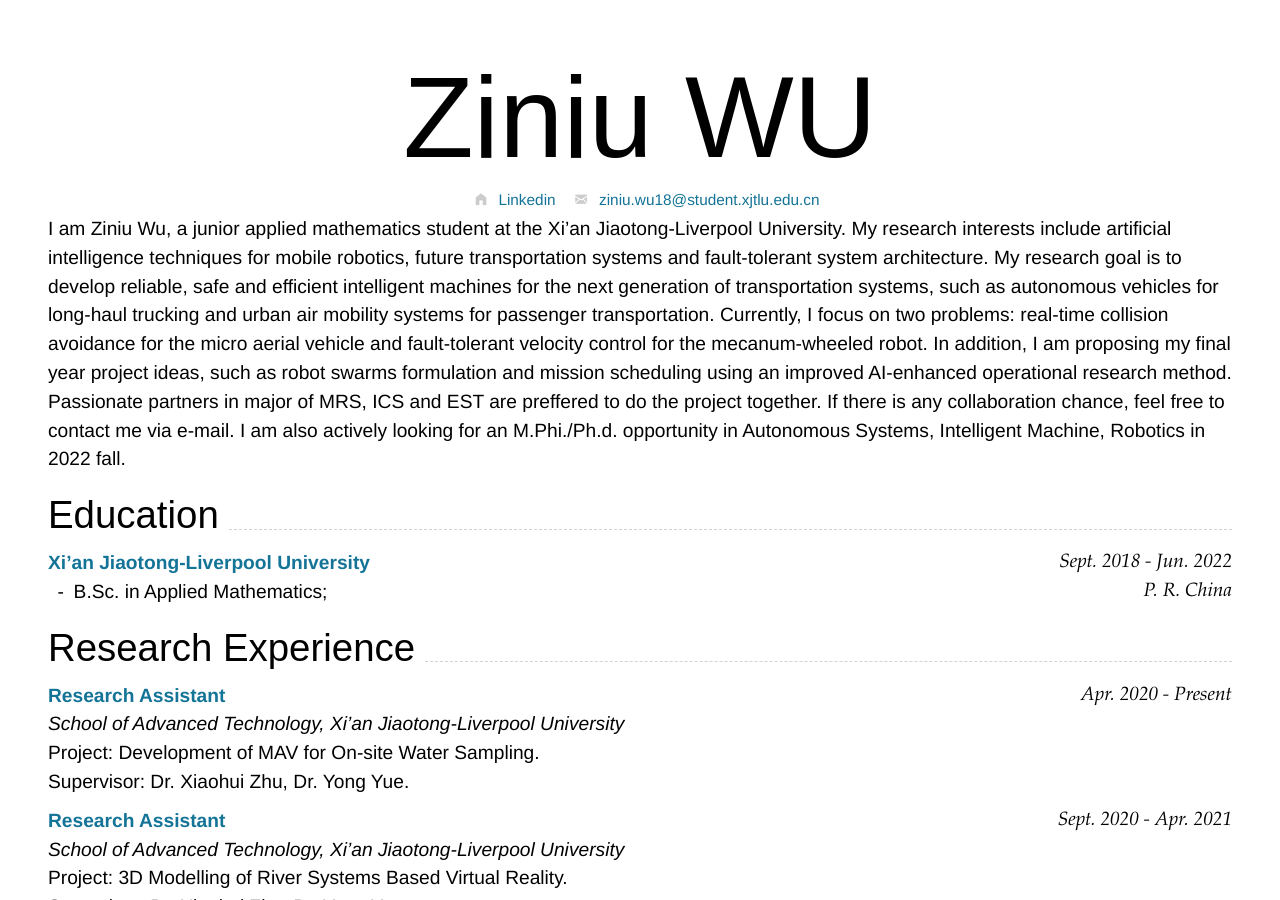
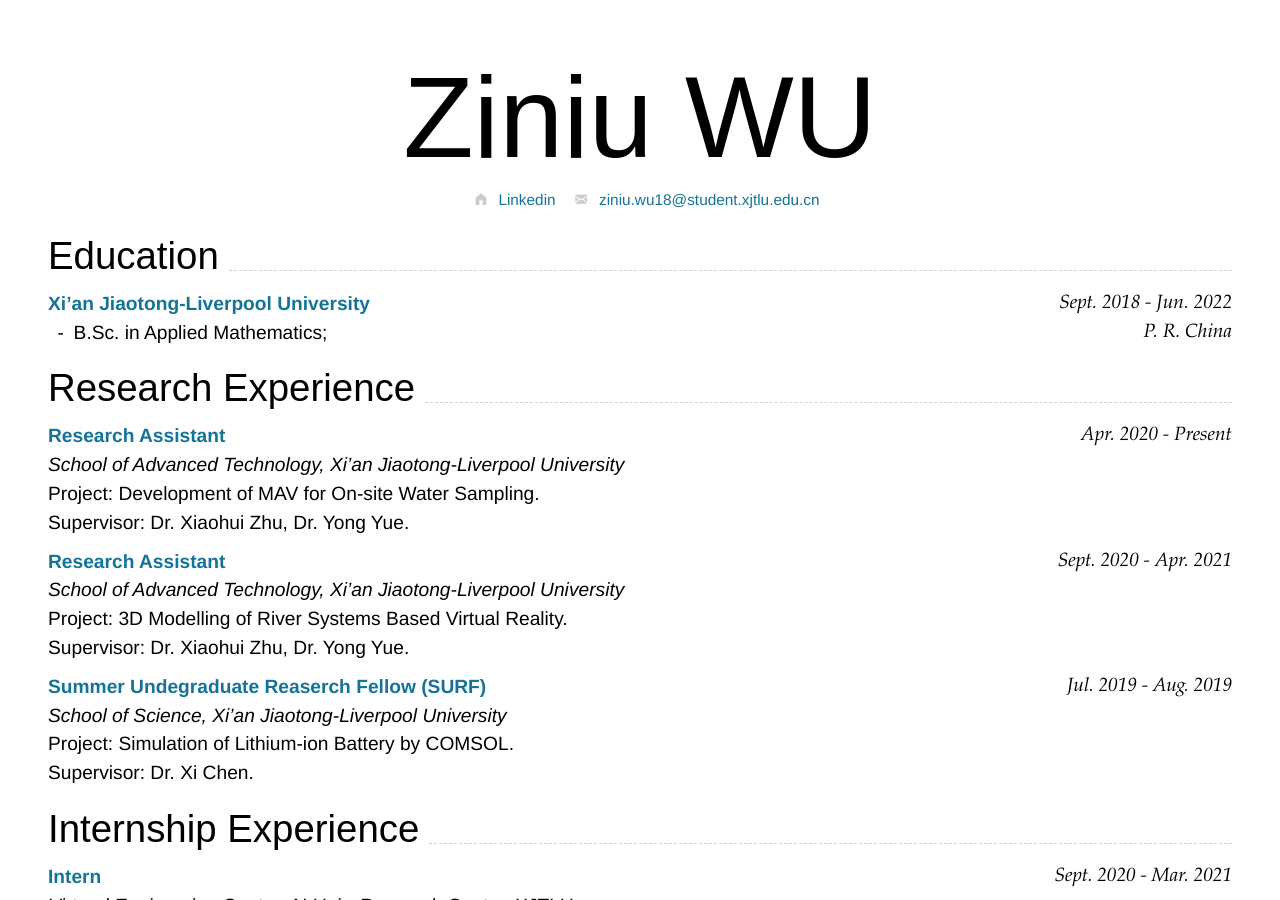
Before and after one commit to RoboDD/ziniu-cv, a Jekyll site: the page built from index.md, in a window 1280 px wide and 900 px high. Built offline with Jekyll 4.4.1, drawn with Linux system fonts in a browser that asks for light colours; nearby versions of some CDN libraries.

Commit message:
Update index.md

```diff
--- a/index.md
+++ b/index.md
@@ -21,7 +21,7 @@ Supported arguments:
 
 {% include cv-contact.html %}
 
-I am Ziniu Wu, a junior applied mathematics student at the Xi'an Jiaotong-Liverpool University. My research interests include artificial intelligence techniques for mobile robotics, future transportation systems and fault-tolerant system architecture. My research goal is to develop reliable, safe and efficient intelligent machines for the next generation of transportation systems, such as autonomous vehicles for long-haul trucking and urban air mobility systems for passenger transportation. Currently, I focus on two problems: real-time collision avoidance for the micro aerial vehicle and fault-tolerant velocity control for the mecanum-wheeled robot. In addition, I am proposing my final year project ideas, such as robot swarms formulation and mission scheduling using an improved AI-enhanced operational research method. Passionate partners in major of MRS, ICS and EST are preffered to do the project together. If there is any collaboration chance, feel free to contact me via e-mail. I am also actively looking for an M.Phi./Ph.d. opportunity in Autonomous Systems, Intelligent Machine, Robotics in 2022 fall.
+<!--I am Ziniu Wu, a junior applied mathematics student at the Xi'an Jiaotong-Liverpool University. My research interests include artificial intelligence techniques for mobile robotics, future transportation systems and fault-tolerant system architecture. My research goal is to develop reliable, safe and efficient intelligent machines for the next generation of transportation systems, such as autonomous vehicles for long-haul trucking and urban air mobility systems for passenger transportation. Currently, I focus on two problems: real-time collision avoidance for the micro aerial vehicle and fault-tolerant velocity control for the mecanum-wheeled robot. In addition, I am proposing my final year project ideas, such as robot swarms formulation and mission scheduling using an improved AI-enhanced operational research method. Passionate partners in major of MRS, ICS and EST are preffered to do the project together. If there is any collaboration chance, feel free to contact me via e-mail. I am also actively looking for an M.Phi./Ph.d. opportunity in Autonomous Systems, Intelligent Machine, Robotics in 2022 fall.-->
 
 
 ## Education
```
